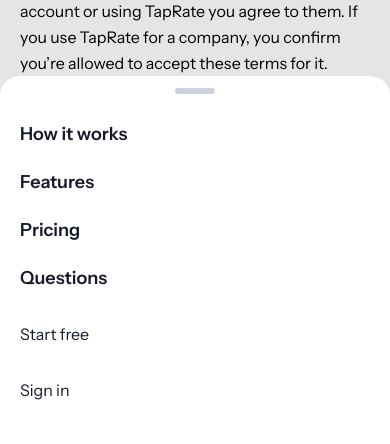
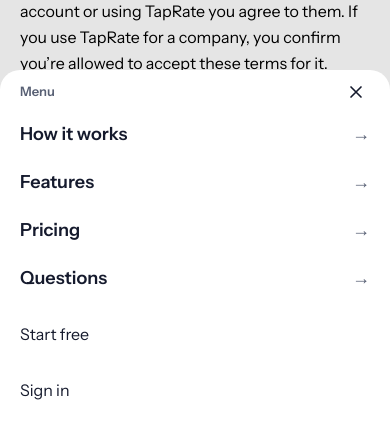
Before and after one commit to kasunsameera83/taprate, a Next.js app: page /terms in a window 390 px wide. Both pictures are taken after a click on the button "Open menu". Shown: the part 398-842 px from the top of the page. Built offline with nearby package versions, Linux system fonts and the light colour scheme.

Commit message:
Fix nav menu on desktop and mobile, CSS layers, helpdesk section on landing

```diff
--- a/src/app/globals.css
+++ b/src/app/globals.css
@@ -42,6 +42,8 @@
   -webkit-text-size-adjust: 100%;
 }
 
+/* Base styles live in the base layer, so Tailwind utilities (font-sans, text sizes…) can override them. */
+@layer base {
 body {
   background: var(--color-canvas);
   color: var(--color-ink);
@@ -57,6 +59,7 @@
   font-family: var(--font-display);
   letter-spacing: -0.015em;
 }
+}
 
 .tabular {
   font-variant-numeric: tabular-nums;
@@ -69,6 +72,8 @@
   border-radius: 6px;
 }
 
+/* Components are in the components layer, so utilities on the same element win (md:hidden, px-3, w-full…). */
+@layer components {
 /* ---------- Controls ---------- */
 
 .input {
@@ -169,6 +174,7 @@
 }
 .link:hover {
   text-decoration: underline;
+}
 }
 
 /* Loading skeletons keep the layout still while data loads. */
@@ -513,3 +519,20 @@
   .lp-cards[data-in] .lp-card { opacity: 1; transform: none; }
   .lp-cards[data-in] .lp-card:hover { transform: translateY(-4px); transition-delay: 0ms; }
 }
+
+/* Phone menu sheet slides up from the bottom. */
+@media (prefers-reduced-motion: no-preference) {
+  .menu-sheet[open] { animation: sheet-up 0.28s cubic-bezier(0.2, 0.8, 0.2, 1); }
+  .menu-sheet[open]::backdrop { animation: sheet-fade 0.28s ease; }
+}
+@keyframes sheet-up { from { transform: translateY(100%); } to { transform: none; } }
+@keyframes sheet-fade { from { opacity: 0; } to { opacity: 1; } }
+
+/* Integration chips light up one after another. */
+@keyframes lp-chip {
+  0%, 12%, 100% { border-color: var(--color-line); color: inherit; }
+  4%, 8% { border-color: var(--color-brand); color: var(--color-brand); }
+}
+@media (prefers-reduced-motion: no-preference) {
+  .lp-chip { animation: lp-chip 6s ease-in-out infinite; }
+}
--- a/src/components/site/GrowthScreens.tsx
+++ b/src/components/site/GrowthScreens.tsx
@@ -86,3 +86,36 @@
     </div>
   );
 }
+
+/** A helpdesk ticket with TapRate's private note, and the tools it connects to. */
+export function HelpdeskScreen() {
+  const tools = ["Zendesk", "Freshdesk", "Gorgias", "Intercom", "Front", "Help Scout", "HubSpot", "Shopify", "Slack", "Teams"];
+  return (
+    <AppWindow
+      title="Ticket #1087 · Your helpdesk"
+      label="A helpdesk ticket where TapRate has added a private note: the customer rated this ticket Poor and added a comment. Below, the tools TapRate connects to: Zendesk, Freshdesk, Gorgias, Intercom, Front, Help Scout, HubSpot, Shopify, Slack and Teams."
+    >
+      <div className="space-y-2.5 p-5">
+        <div className="rounded-[10px] border border-line px-3 py-2.5">
+          <p className="text-[12px] text-muted">Nimal (agent) · 10:12</p>
+          <p className="text-[13px]">Your refund is on its way. Sorry again for the delay!</p>
+        </div>
+        <div className="lp-seq rounded-[10px] border border-[#f3d27a] bg-[#fff8e6] px-3 py-2.5" style={{ animationDelay: "0.4s" }}>
+          <p className="flex items-center justify-between text-[12px] font-semibold text-[#8a6100]">
+            <span>Private note · TapRate</span>
+            <span className="rounded-full bg-white/70 px-2 py-0.5 text-[10px]">Only your team sees this</span>
+          </p>
+          <p className="mt-1 text-[13px]">🔴 The customer rated this ticket <strong>Poor (2)</strong> for Nimal.</p>
+          <p className="mt-0.5 text-[12px] text-muted">&ldquo;Took three days to hear back.&rdquo;</p>
+        </div>
+        <div className="flex flex-wrap gap-1.5 pt-1">
+          {tools.map((t, i) => (
+            <span key={t} className="lp-chip rounded-full border border-line bg-white px-2.5 py-1 text-[11px] font-semibold" style={{ animationDelay: `${i * 0.25}s` }}>
+              {t}
+            </span>
+          ))}
+        </div>
+      </div>
+    </AppWindow>
+  );
+}
--- a/src/components/site/LandingView.tsx
+++ b/src/components/site/LandingView.tsx
@@ -14,7 +14,7 @@
 import { TapStory } from "./TapStory";
 import { TiltCard } from "./TiltCard";
 import { ShowcaseRow } from "./ShowcaseRow";
-import { AlertsScreen, RecoveryScreen } from "./GrowthScreens";
+import { AlertsScreen, HelpdeskScreen, RecoveryScreen } from "./GrowthScreens";
 import { MoreFeatures } from "./MoreFeatures";
 
 // The public landing page. Text marked "c." comes from /admin → Landing page; the product pictures and
@@ -48,6 +48,12 @@
     body: "Get an alert on your phone the moment a customer is unhappy, and a warning when satisfaction falls sharply for your business or any branch. No app to install.",
     points: ["Phone and computer alerts, straight from the browser", "A warning when this week falls 10 points below last week", "Owners and admins alerted; agents only for their own customers"],
     Screen: AlertsScreen,
+  },
+  {
+    title: "Ratings right inside your helpdesk",
+    body: "Connect your helpdesk once and every rating lands on the ticket it was for, as a private note your customers never see. Sell online? Connect Shopify and every customer gets a survey after their order ships.",
+    points: ["Zendesk, Freshdesk, Gorgias, Intercom and Front", "Help Scout and HubSpot buttons fill in the customer and agent", "Shopify: one survey per order, never twice in a month"],
+    Screen: HelpdeskScreen,
   },
   {
     title: "We'll send the survey for you",
--- a/src/components/site/SiteHeader.tsx
+++ b/src/components/site/SiteHeader.tsx
@@ -36,6 +36,40 @@
     return () => io.disconnect();
   }, []);
   const links = LINKS.filter((l) => showPricing || l.href !== "/#pricing");
+
+  // Phone menu: stop the page scrolling behind it, and close it if the screen becomes wide.
+  function openMenu() {
+    menu.current?.showModal();
+    document.documentElement.style.overflow = "hidden";
+  }
+  function onMenuClosed() {
+    document.documentElement.style.overflow = "";
+  }
+  useEffect(() => {
+    const wide = window.matchMedia("(min-width: 768px)");
+    const onChange = () => wide.matches && menu.current?.open && menu.current.close();
+    wide.addEventListener("change", onChange);
+    return () => {
+      wide.removeEventListener("change", onChange);
+      document.documentElement.style.overflow = "";
+    };
+  }, []);
+
+  /** A menu link: on the landing page, close the sheet first, then glide to the section. */
+  function goTo(e: React.MouseEvent<HTMLAnchorElement>, href: string) {
+    const id = href.replace("/#", "");
+    const target = window.location.pathname === "/" ? document.getElementById(id) : null;
+    if (!target) {
+      menu.current?.close();
+      return; // another page: normal navigation to /#section
+    }
+    e.preventDefault();
+    menu.current?.close();
+    history.pushState(null, "", `#${id}`);
+    const smooth = !window.matchMedia("(prefers-reduced-motion: reduce)").matches;
+    // Wait a frame so the page can scroll again after the sheet closes.
+    requestAnimationFrame(() => target.scrollIntoView({ behavior: smooth ? "smooth" : "auto", block: "start" }));
+  }
 
   useEffect(() => {
     let frame = 0;
@@ -91,7 +125,7 @@
           <Link href="/signup" className="btn btn-primary">
             {cta}
           </Link>
-          <button type="button" className="btn btn-ghost px-3 md:hidden" aria-label="Open menu" aria-haspopup="dialog" onClick={() => menu.current?.showModal()}>
+          <button type="button" className="btn btn-ghost px-3 md:hidden" aria-label="Open menu" aria-haspopup="dialog" aria-controls="site-menu" onClick={openMenu}>
             <svg viewBox="0 0 24 24" className="h-5 w-5" fill="none" stroke="currentColor" strokeWidth={2} strokeLinecap="round" aria-hidden>
               <path d="M4 7h16M4 12h16M4 17h16" />
             </svg>
@@ -101,20 +135,40 @@
       <span ref={progress} aria-hidden className="pointer-events-none absolute inset-x-0 bottom-[-1px] h-[2px] origin-left scale-x-0 bg-brand" />
       <dialog
         ref={menu}
+        id="site-menu"
         aria-label="Menu"
+        onClose={onMenuClosed}
         onClick={(e) => {
-          if (e.target === menu.current || (e.target as HTMLElement).closest("a")) menu.current?.close();
+          // A tap on the dimmed area outside the sheet closes it.
+          if (e.target === menu.current) menu.current?.close();
         }}
-        className="mb-0 mt-auto max-h-[85vh] w-full max-w-none rounded-t-[20px] border-0 bg-surface p-0 text-ink shadow-xl backdrop:bg-ink/40 md:hidden"
+        className="menu-sheet fixed inset-x-0 bottom-0 top-auto m-0 max-h-[85dvh] w-full max-w-none overflow-y-auto rounded-t-[20px] border-0 bg-surface p-0 text-ink shadow-xl backdrop:bg-ink/40"
       >
         <div className="px-5 pt-3" style={{ paddingBottom: "calc(1.25rem + env(safe-area-inset-bottom))" }}>
-          <div className="mx-auto mb-4 h-1.5 w-10 rounded-full bg-line-strong" aria-hidden />
-          <nav aria-label="Site" className="grid">
-            {links.map((l) => (
-              <a key={l.href} href={l.href} className="flex min-h-12 items-center border-b border-line text-lg font-semibold">
-                {l.label}
-              </a>
-            ))}
+          <div className="mb-2 flex items-center justify-between">
+            <span className="text-[13px] font-semibold text-muted">Menu</span>
+            <button type="button" className="btn btn-ghost -mr-2 px-3" aria-label="Close menu" onClick={() => menu.current?.close()}>
+              <svg viewBox="0 0 24 24" className="h-5 w-5" fill="none" stroke="currentColor" strokeWidth={2} strokeLinecap="round" aria-hidden>
+                <path d="M6 6l12 12M18 6L6 18" />
+              </svg>
+            </button>
+          </div>
+          <nav aria-label="Site menu" className="grid">
+            {links.map((l) => {
+              const on = current === l.href.replace("/#", "");
+              return (
+                <a
+                  key={l.href}
+                  href={l.href}
+                  onClick={(e) => goTo(e, l.href)}
+                  aria-current={on ? "location" : undefined}
+                  className={`flex min-h-12 items-center justify-between border-b border-line text-lg font-semibold ${on ? "text-brand" : ""}`}
+                >
+                  {l.label}
+                  <span aria-hidden className="text-muted">→</span>
+                </a>
+              );
+            })}
           </nav>
           <div className="mt-5 grid gap-2">
             <Link href="/signup" className="btn btn-primary min-h-12">
```
